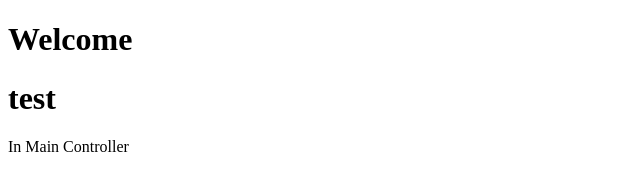
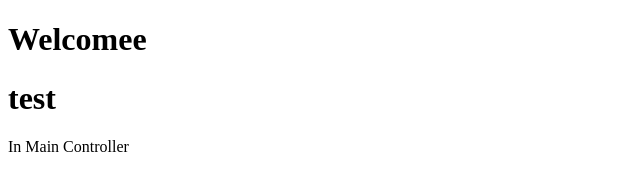
Before and after one commit to Davyd23/hackaton, a website: page src/main/webapp/index.html in a window 1280 px wide. Shown: the full height of the page, 0-640 px from the left. Drawn offline with Linux system fonts and the light colour scheme.

Commit message:
first commit baza

```diff
--- a/src/main/webapp/index.html
+++ b/src/main/webapp/index.html
@@ -6,7 +6,7 @@
 </head>
 <body ng-app="hackatonApp">
 
-    <h1>Welcome</h1>
+    <h1>Welcomee</h1>
     <h1>test
     </h1>
     <!--<div ng-controller="MainController">
```
